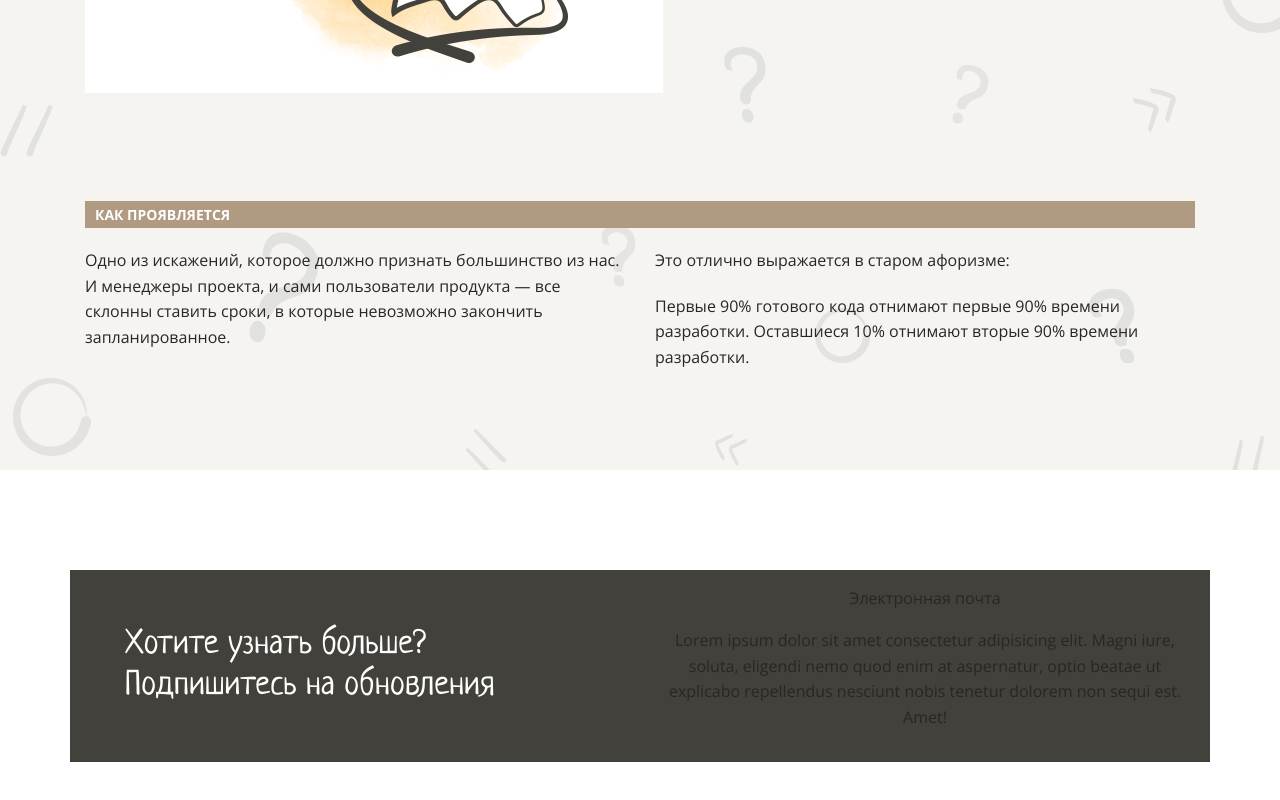
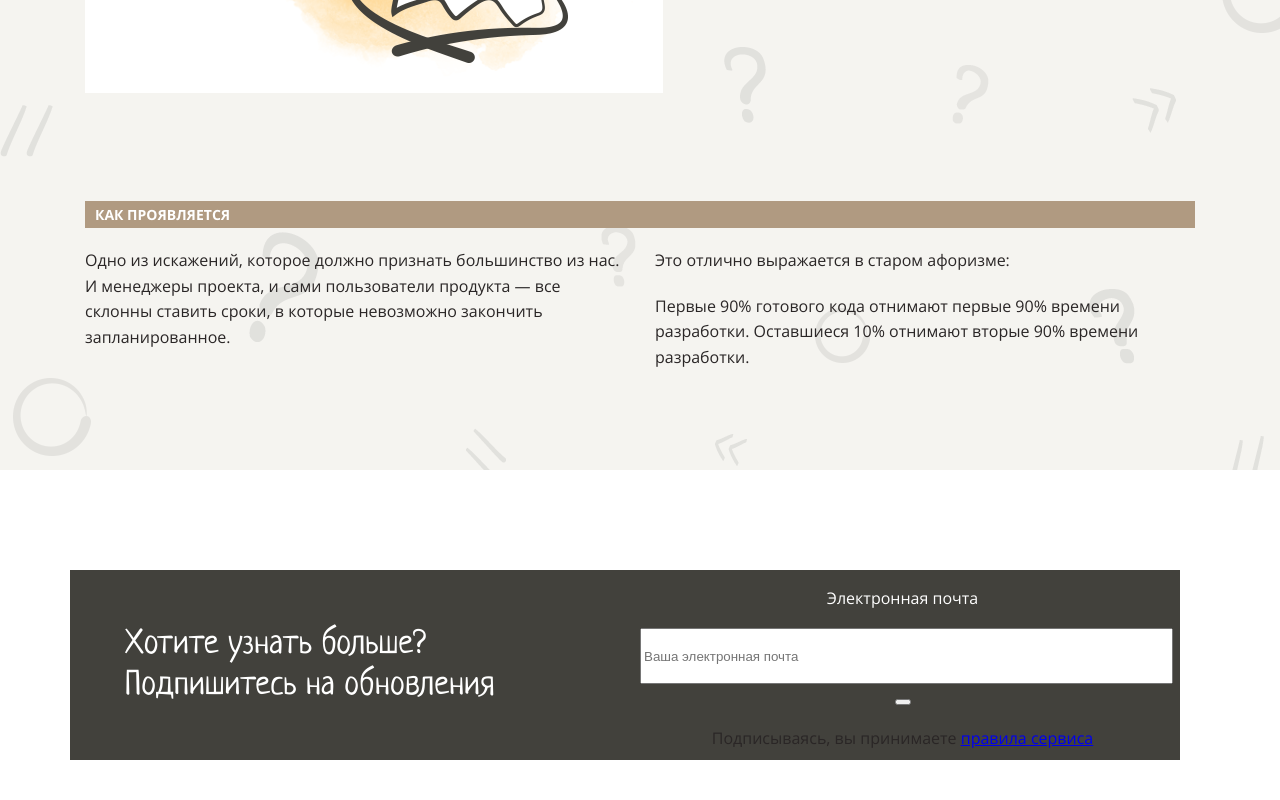
Before and after one commit to deputatov/layout-designer-project-lvl1, a website: page src/index.html in a window 1280 px wide. Shown: the part 6806-7606 px from the top of the page. Drawn offline with Linux system fonts and the light colour scheme.

Commit message:
Add styles

```diff
--- a/src/index.html
+++ b/src/index.html
@@ -346,14 +346,15 @@
                 </p>
               </article>
               <article>
-                <p>
+                <p class="white">
                   Электронная почта
                 </p>
+                <div>
+                  <input type="text" placeholder="Ваша электронная почта" class="email-input">
+                  <button></button>
+                </div>
                 <p>
-                  Lorem ipsum dolor sit amet consectetur adipisicing elit. Magni
-                  iure, soluta, eligendi nemo quod enim at aspernatur, optio
-                  beatae ut explicabo repellendus nesciunt nobis tenetur dolorem
-                  non sequi est. Amet!
+                  Подписываясь, вы принимаете <a href="#">правила сервиса</a>
                 </p>
               </article>
             </div>
--- a/src/styles/style.css
+++ b/src/styles/style.css
@@ -381,7 +381,12 @@ section h2 {
 
 /* footer */
 
+/* footer article  */
+
 footer .col-2 {
+  width: 1110px;
+  height: 190px;
+
   background-color: var(--basic-dark);
 }
 
@@ -399,3 +404,8 @@ footer .col-2 {
   line-height: 120%;
   text-align: left;
 }
+
+.email-input {
+  width: 100%;
+  height: 50px;
+}
```
